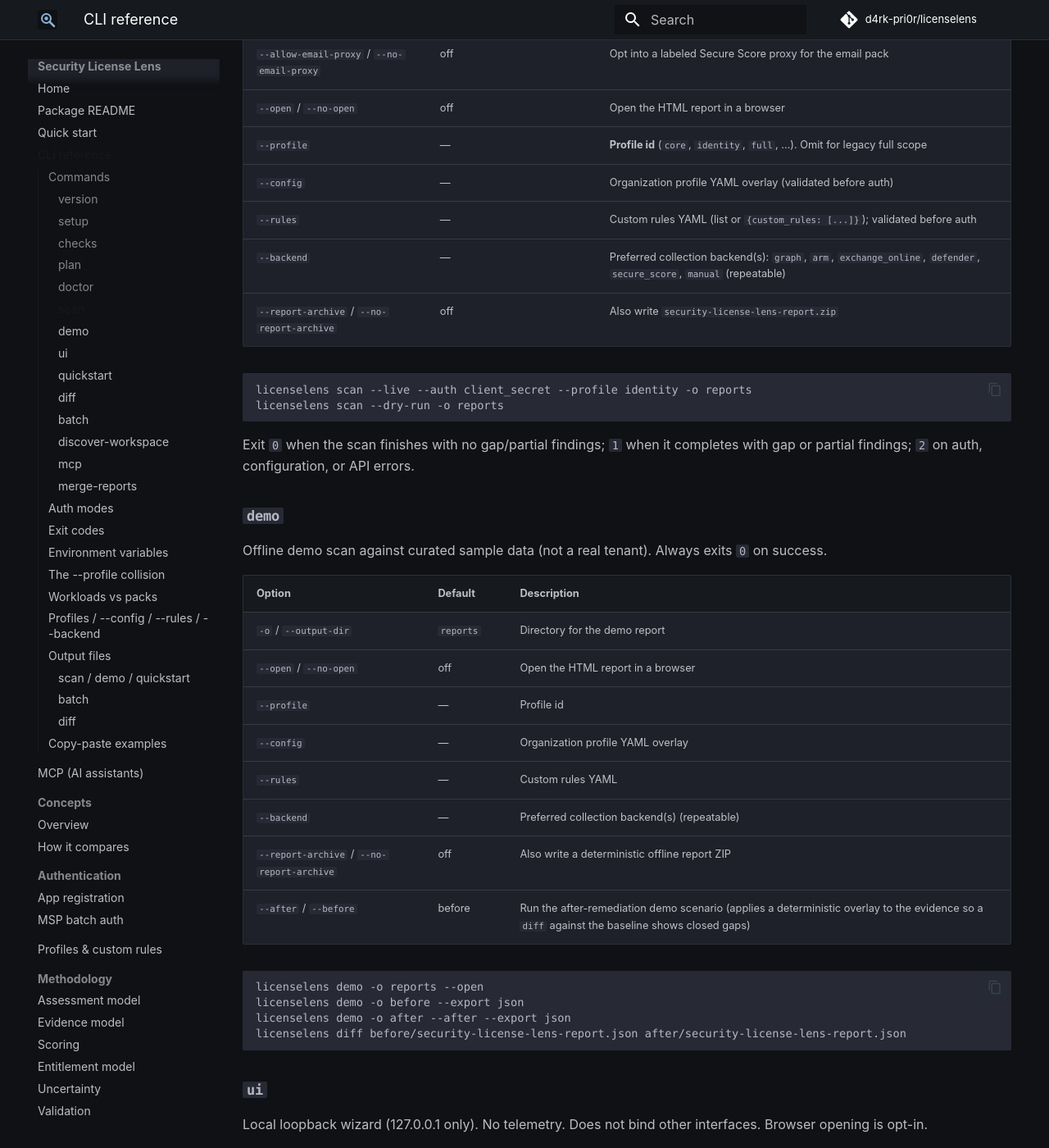
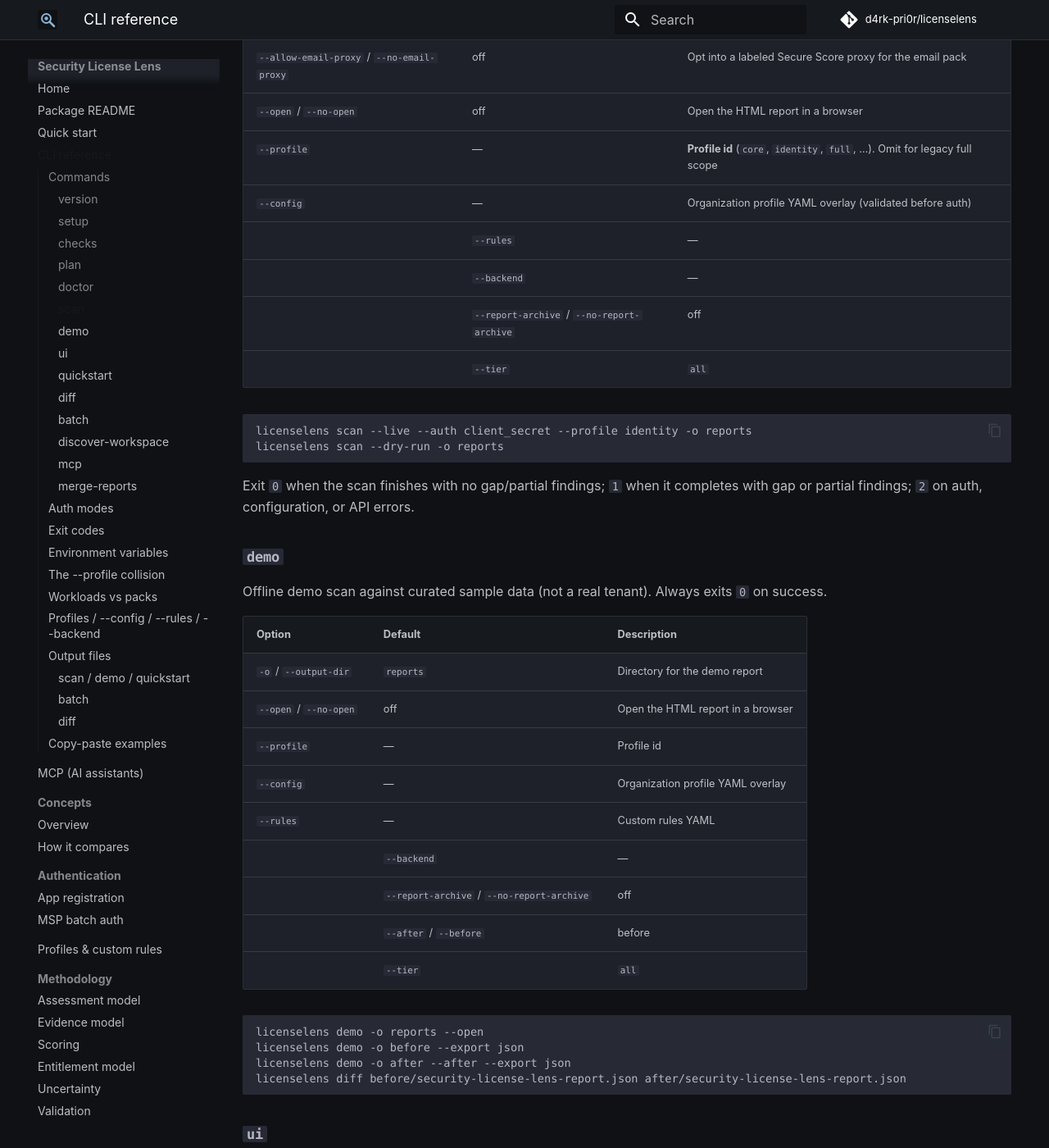
Before and after one commit to d4rk-pri0r/licenselens, an MkDocs documentation site: the page built from docs/cli.md, in a window 1280 px wide and 1400 px high, scrolled down 3572 px. Shown: the whole window at 82% size. Built offline with MkDocs 1.6.1 and Material for MkDocs 9.7.7, drawn with Linux system fonts in a browser that asks for light colours; comment, search, counter and statistics services are not loaded; some of the changed text lies outside the part shown.

Commit message:
docs(tiers): two-tier model, CLI --tier, and classification audit
concepts.md, checks.md, cli.md, and audit/check-tier-classification.md.
Sample JSON regenerated with per-finding tier.

````diff
--- a/docs/cli.md
+++ b/docs/cli.md
@@ -64,9 +64,10 @@ licenselens plan --live --auth client_secret
 | `--format` | `md` | `md` or `json` |
 | `-o` / `--output-dir` | stdout | Write `plan.md` or `plan.json` |
 | `--auth` | (live: device) | Live auth mode |
-| `--tenant-id` / `--client-id` / `--client-secret` | env | Live credentials |
-| `--profile` | — | Profile id |
-| `--workload` / `--pack` | — | Limit the preview |
+|| `--tenant-id` / `--client-id` / `--client-secret` | env | Live credentials |
+|| `--profile` | — | Profile id |
+|| `--workload` / `--pack` | — | Limit the preview |
+|| `--tier` | `all` | `activation` \| `hygiene` \| `all` |
 
 Exit `0` on success. Exit `2` on auth/config failure in `--live`.
 
@@ -125,9 +126,10 @@ is dry-run; `--live` without credentials exits with a clear error.
 | `--open` / `--no-open` | off | Open the HTML report in a browser |
 | `--profile` | — | **Profile id** (`core`, `identity`, `full`, …). Omit for legacy full scope |
 | `--config` | — | Organization profile YAML overlay (validated before auth) |
-| `--rules` | — | Custom rules YAML (list or `{custom_rules: [...]}`); validated before auth |
-| `--backend` | — | Preferred collection backend(s): `graph`, `arm`, `exchange_online`, `defender`, `secure_score`, `manual` (repeatable) |
-| `--report-archive` / `--no-report-archive` | off | Also write `security-license-lens-report.zip` |
+|| `--rules` | — | Custom rules YAML (list or `{custom_rules: [...]}`); validated before auth |
+|| `--backend` | — | Preferred collection backend(s): `graph`, `arm`, `exchange_online`, `defender`, `secure_score`, `manual` (repeatable) |
+|| `--report-archive` / `--no-report-archive` | off | Also write `security-license-lens-report.zip` |
+|| `--tier` | `all` | `activation` \| `hygiene` \| `all` |
 
 ```bash
 licenselens scan --live --auth client_secret --profile identity -o reports
@@ -150,9 +152,10 @@ Offline demo scan against curated sample data (not a real tenant). Always exits
 | `--profile` | — | Profile id |
 | `--config` | — | Organization profile YAML overlay |
 | `--rules` | — | Custom rules YAML |
-| `--backend` | — | Preferred collection backend(s) (repeatable) |
-| `--report-archive` / `--no-report-archive` | off | Also write a deterministic offline report ZIP |
-| `--after` / `--before` | before | Run the after-remediation demo scenario (applies a deterministic overlay to the evidence so a `diff` against the baseline shows closed gaps) |
+|| `--backend` | — | Preferred collection backend(s) (repeatable) |
+|| `--report-archive` / `--no-report-archive` | off | Also write a deterministic offline report ZIP |
+|| `--after` / `--before` | before | Run the after-remediation demo scenario (applies a deterministic overlay to the evidence so a `diff` against the baseline shows closed gaps) |
+|| `--tier` | `all` | `activation` \| `hygiene` \| `all` |
 
 ```bash
 licenselens demo -o reports --open
@@ -198,8 +201,9 @@ Runs doctor preflight and confirms before scanning.
 | `--profile` | — | Profile id |
 | `--config` | — | Organization profile YAML overlay |
 | `--rules` | — | Custom rules YAML |
-| `--backend` | — | Preferred collection backend(s) (repeatable) |
-| `--report-archive` / `--no-report-archive` | off | Also write a deterministic offline report ZIP |
+|| `--backend` | — | Preferred collection backend(s) (repeatable) |
+|| `--report-archive` / `--no-report-archive` | off | Also write a deterministic offline report ZIP |
+|| `--tier` | `all` | `activation` \| `hygiene` \| `all` |
 
 ```bash
 licenselens quickstart -o reports
@@ -238,7 +242,8 @@ errored, otherwise `0`.
 | `--profile` | — | Default profile for tenants that omit `profile` |
 | `--rules` | — | Default custom rules YAML for the batch |
 | `--backend` | — | Default preferred backend(s) (repeatable) |
-| `--report-archive` / `--no-report-archive` | off | Write a deterministic offline report ZIP per tenant |
+|| `--report-archive` / `--no-report-archive` | off | Write a deterministic offline report ZIP per tenant |
+|| `--tier` | `all` | `activation` \| `hygiene` \| `all` |
 
 ```bash
 licenselens batch tenants.yaml -o reports
````
Also changed, not shown: audit/check-tier-classification.md (added, +186 -0 lines), docs/checks.md (+6 -0 lines), docs/concepts.md (+13 -0 lines), docs/reference/manifest.json, 1 other file.
